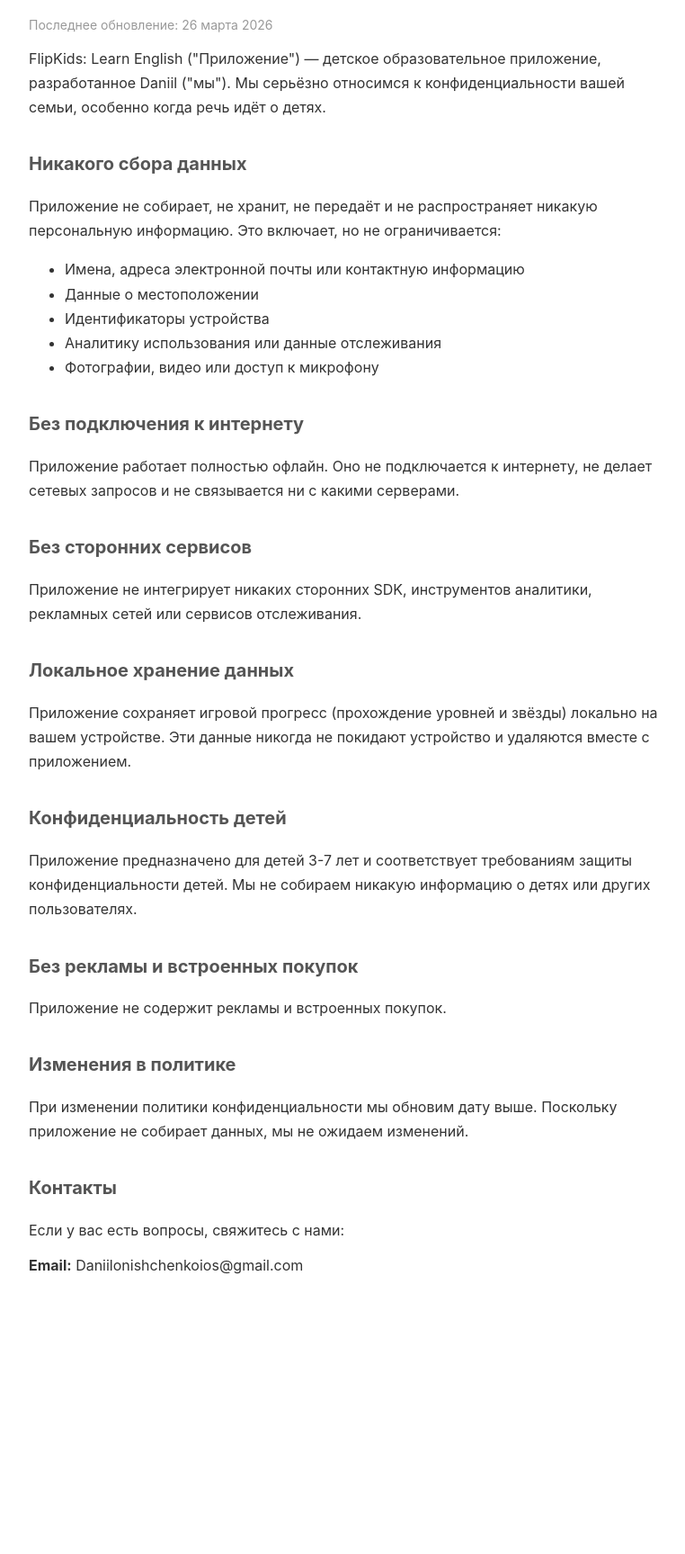
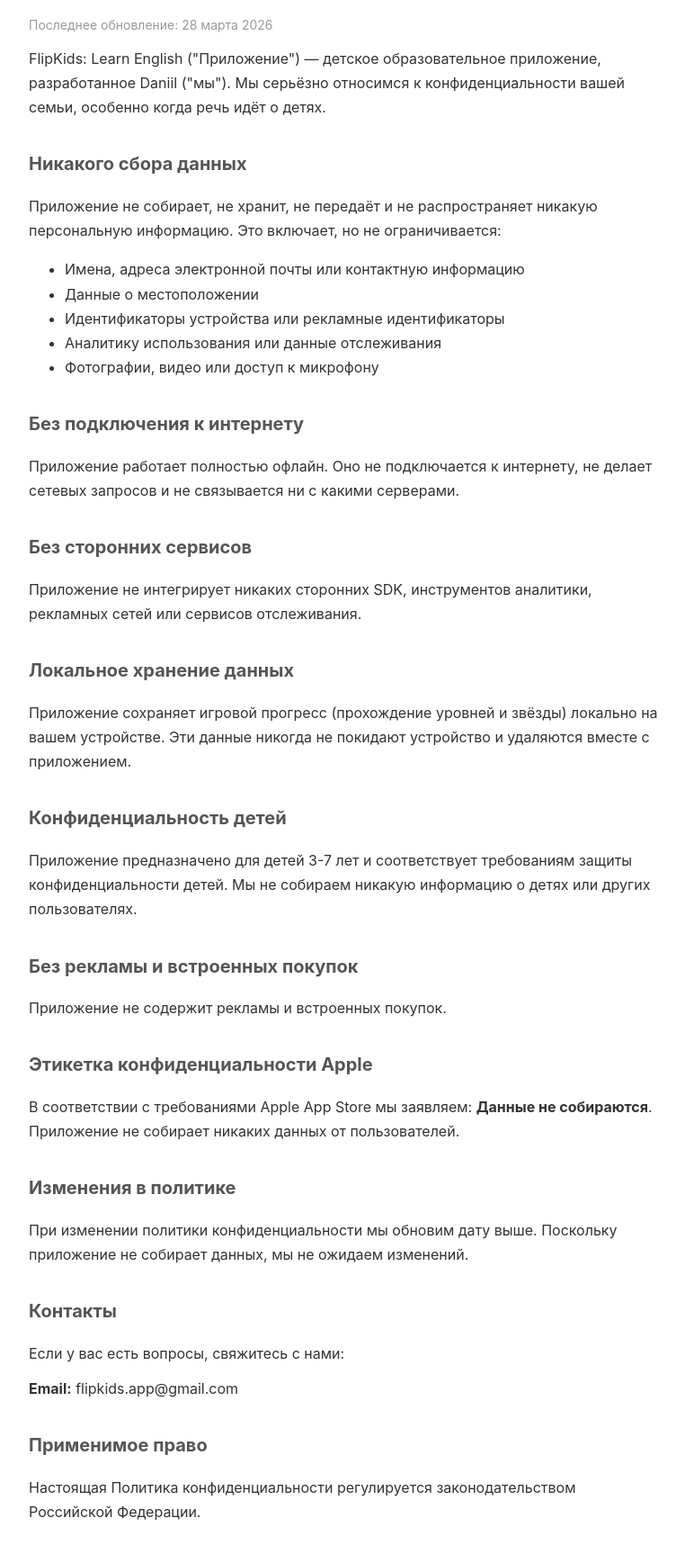
Before and after one commit to Xviv/FlipKids, a plain HTML site: page privacy-policy-ru.html in a window 1280 px wide. Shown: the part 109-1836 px from the top of the page at 90% size, without its empty margins (258-1020 px from the left). Before the commit the page ends 1581 px from the top, so only its background shows below. Drawn offline with Linux system fonts and the light colour scheme.

Commit message:
Update privacy policy: add Apple Privacy Label, governing law, advertising IDs

```diff
--- a/privacy-policy-ru.html
+++ b/privacy-policy-ru.html
@@ -21,7 +21,7 @@
 </head>
 <body>
     <h1>Политика конфиденциальности</h1>
-    <p class="updated">Последнее обновление: 26 марта 2026</p>
+    <p class="updated">Последнее обновление: 28 марта 2026</p>
 
     <p>FlipKids: Learn English ("Приложение") — детское образовательное приложение, разработанное Daniil ("мы"). Мы серьёзно относимся к конфиденциальности вашей семьи, особенно когда речь идёт о детях.</p>
 
@@ -30,7 +30,7 @@
     <ul>
         <li>Имена, адреса электронной почты или контактную информацию</li>
         <li>Данные о местоположении</li>
-        <li>Идентификаторы устройства</li>
+        <li>Идентификаторы устройства или рекламные идентификаторы</li>
         <li>Аналитику использования или данные отслеживания</li>
         <li>Фотографии, видео или доступ к микрофону</li>
     </ul>
@@ -50,11 +50,17 @@
     <h2>Без рекламы и встроенных покупок</h2>
     <p>Приложение не содержит рекламы и встроенных покупок.</p>
 
+    <h2>Этикетка конфиденциальности Apple</h2>
+    <p>В соответствии с требованиями Apple App Store мы заявляем: <strong>Данные не собираются</strong>. Приложение не собирает никаких данных от пользователей.</p>
+
     <h2>Изменения в политике</h2>
     <p>При изменении политики конфиденциальности мы обновим дату выше. Поскольку приложение не собирает данных, мы не ожидаем изменений.</p>
 
     <h2>Контакты</h2>
     <p>Если у вас есть вопросы, свяжитесь с нами:</p>
-    <p><strong>Email:</strong> Daniilonishchenkoios@gmail.com</p>
+    <p><strong>Email:</strong> flipkids.app@gmail.com</p>
+
+    <h2>Применимое право</h2>
+    <p>Настоящая Политика конфиденциальности регулируется законодательством Российской Федерации.</p>
 </body>
 </html>
```
Also changed, not shown: privacy-policy.html (+9 -3 lines).
